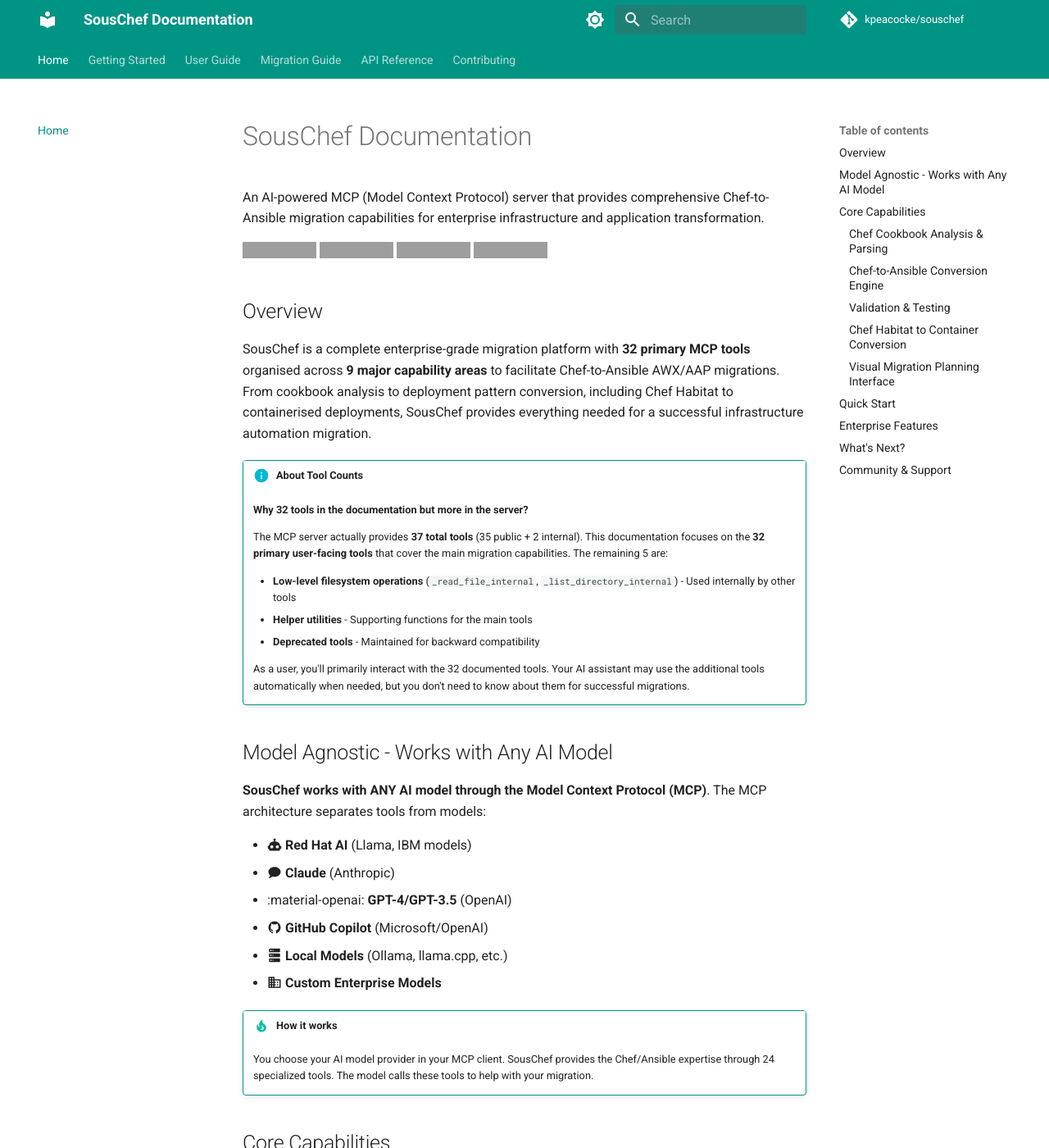
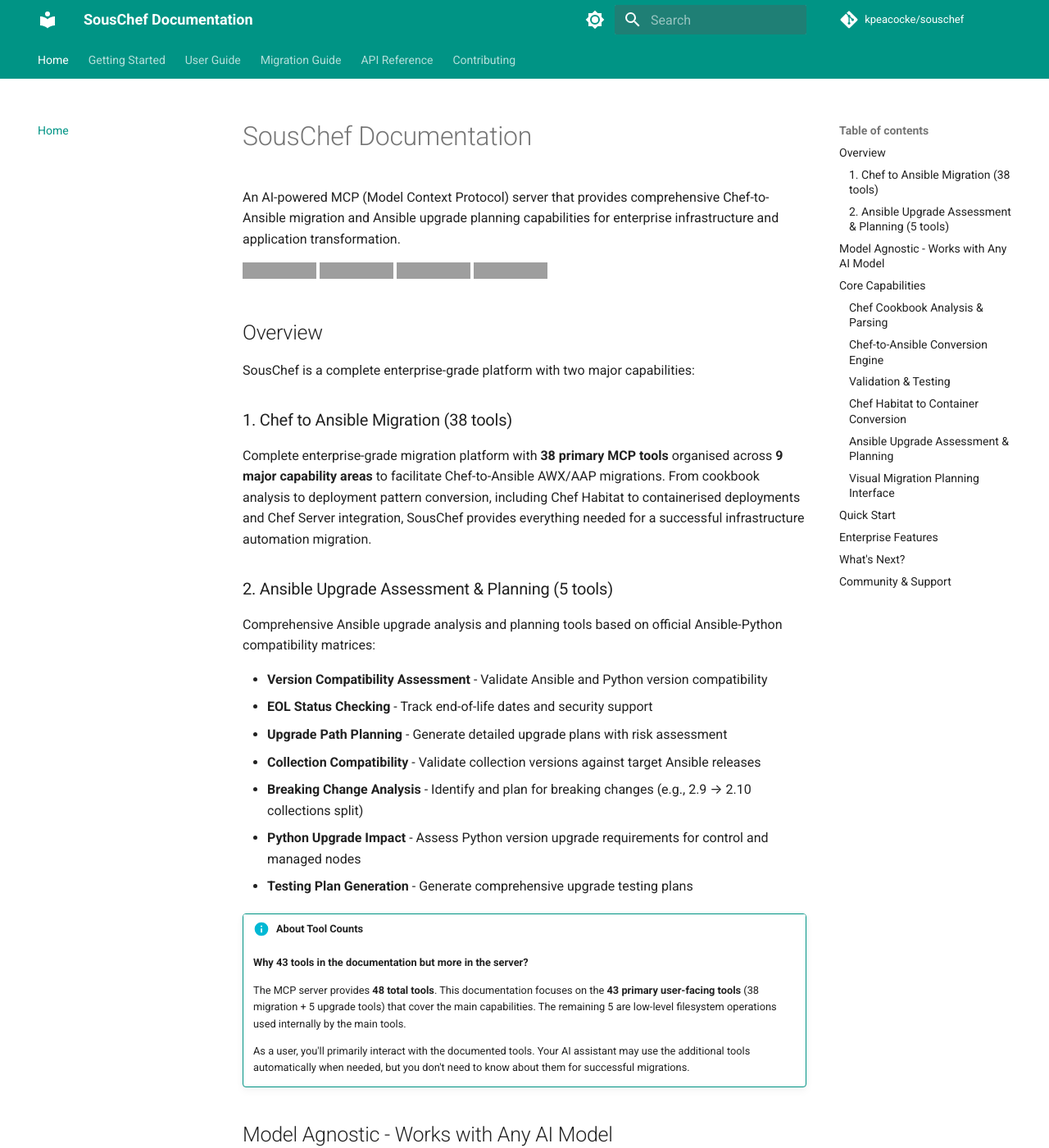
Before and after one commit to kpeacocke/souschef, an MkDocs documentation site: the page built from docs/index.md, in a window 1280 px wide and 1400 px high. Shown: the whole window at 82% size. Built offline with MkDocs 1.6.1 and Material for MkDocs 9.7.7, drawn with Linux system fonts in a browser that asks for light colours; comment, search, counter and statistics services are not loaded; the version menu is left out; some of the changed text lies outside the part shown; grey boxes are pictures that could not be loaded.

Commit message:
feat: update version to 5.0.0 and enhance documentation for migration and upgrade capabilities

```diff
--- a/docs/index.md
+++ b/docs/index.md
@@ -1,26 +1,38 @@
 # SousChef Documentation
 
-An AI-powered MCP (Model Context Protocol) server that provides comprehensive Chef-to-Ansible migration capabilities for enterprise infrastructure and application transformation.
+An AI-powered MCP (Model Context Protocol) server that provides comprehensive Chef-to-Ansible migration and Ansible upgrade planning capabilities for enterprise infrastructure and application transformation.
 
 [![PyPI version](https://img.shields.io/pypi/v/mcp-souschef.svg)](https://pypi.org/project/mcp-souschef/)
-[![Python Version](https://img.shields.io/badge/python-3.14%2B-blue.svg)](https://www.python.org/downloads/)
+[![Python Version](https://img.shields.io/badge/python-3.10%2B-blue.svg)](https://www.python.org/downloads/)
 [![License: MIT](https://img.shields.io/badge/License-MIT-yellow.svg)](https://opensource.org/licenses/MIT)
-[![Test Coverage](https://img.shields.io/badge/coverage-92%25-brightgreen.svg)](https://github.com/kpeacocke/souschef/tree/main/htmlcov)
+[![Test Coverage](https://img.shields.io/badge/coverage-91%25-brightgreen.svg)](https://github.com/kpeacocke/souschef/tree/main/htmlcov)
 
 ## Overview
 
-SousChef is a complete enterprise-grade migration platform with **32 primary MCP tools** organised across **9 major capability areas** to facilitate Chef-to-Ansible AWX/AAP migrations. From cookbook analysis to deployment pattern conversion, including Chef Habitat to containerised deployments, SousChef provides everything needed for a successful infrastructure automation migration.
+SousChef is a complete enterprise-grade platform with two major capabilities:
+
+### 1. Chef to Ansible Migration (38 tools)
+
+Complete enterprise-grade migration platform with **38 primary MCP tools** organised across **9 major capability areas** to facilitate Chef-to-Ansible AWX/AAP migrations. From cookbook analysis to deployment pattern conversion, including Chef Habitat to containerised deployments and Chef Server integration, SousChef provides everything needed for a successful infrastructure automation migration.
+
+### 2. Ansible Upgrade Assessment & Planning (5 tools)
+
+Comprehensive Ansible upgrade analysis and planning tools based on official Ansible-Python compatibility matrices:
+
+- **Version Compatibility Assessment** - Validate Ansible and Python version compatibility
+- **EOL Status Checking** - Track end-of-life dates and security support
+- **Upgrade Path Planning** - Generate detailed upgrade plans with risk assessment
+- **Collection Compatibility** - Validate collection versions against target Ansible releases
+- **Breaking Change Analysis** - Identify and plan for breaking changes (e.g., 2.9 → 2.10 collections split)
+- **Python Upgrade Impact** - Assess Python version upgrade requirements for control and managed nodes
+- **Testing Plan Generation** - Generate comprehensive upgrade testing plans
 
 !!! info "About Tool Counts"
-    **Why 32 tools in the documentation but more in the server?**
+    **Why 43 tools in the documentation but more in the server?**
 
-    The MCP server actually provides **37 total tools** (35 public + 2 internal). This documentation focuses on the **32 primary user-facing tools** that cover the main migration capabilities. The remaining 5 are:
+    The MCP server provides **48 total tools**. This documentation focuses on the **43 primary user-facing tools** (38 migration + 5 upgrade tools) that cover the main capabilities. The remaining 5 are low-level filesystem operations used internally by the main tools.
 
-    - **Low-level filesystem operations** (`_read_file_internal`, `_list_directory_internal`) - Used internally by other tools
-    - **Helper utilities** - Supporting functions for the main tools
-    - **Deprecated tools** - Maintained for backward compatibility
-
-    As a user, you'll primarily interact with the 32 documented tools. Your AI assistant may use the additional tools automatically when needed, but you don't need to know about them for successful migrations.
+    As a user, you'll primarily interact with the documented tools. Your AI assistant may use the additional tools automatically when needed, but you don't need to know about them for successful migrations.
 
 ## Model Agnostic - Works with Any AI Model
 
@@ -34,7 +46,7 @@
 - :material-domain: **Custom Enterprise Models**
 
 !!! tip "How it works"
-    You choose your AI model provider in your MCP client. SousChef provides the Chef/Ansible expertise through 24 specialized tools. The model calls these tools to help with your migration.
+    You choose your AI model provider in your MCP client. SousChef provides the Chef/Ansible expertise through 43 specialized tools. The model calls these tools to help with your migration and upgrade planning.
 
 ## Core Capabilities
 
@@ -57,6 +69,11 @@
 Modernise Habitat applications to containerised deployments with Docker and Compose.
 
 [Learn more about Habitat conversion →](user-guide/mcp-tools.md#habitat){ .md-button }
+
+### :material-update: Ansible Upgrade Assessment & Planning
+Comprehensive Ansible upgrade planning based on official compatibility matrices and EOL tracking.
+
+[Learn more about Ansible upgrades →](user-guide/ansible-upgrades.md){ .md-button }
 
 ### :material-web: Visual Migration Planning Interface
 Interactive web-based interface for Chef-to-Ansible migration planning and visualisation.
--- a/pyproject.toml
+++ b/pyproject.toml
@@ -1,7 +1,7 @@
 [tool.poetry]
 name = "mcp-souschef"
-version = "4.1.2"
-description = "AI-powered MCP server for Chef to Ansible conversion"
+version = "5.0.0"
+description = "AI-powered MCP server for Chef to Ansible migration and Ansible upgrade planning"
 readme = "README.md"
 homepage = "https://github.com/kpeacocke/souschef"
 repository = "https://github.com/kpeacocke/souschef"
```
Also changed, not shown: README.md (+16 -15 lines).
